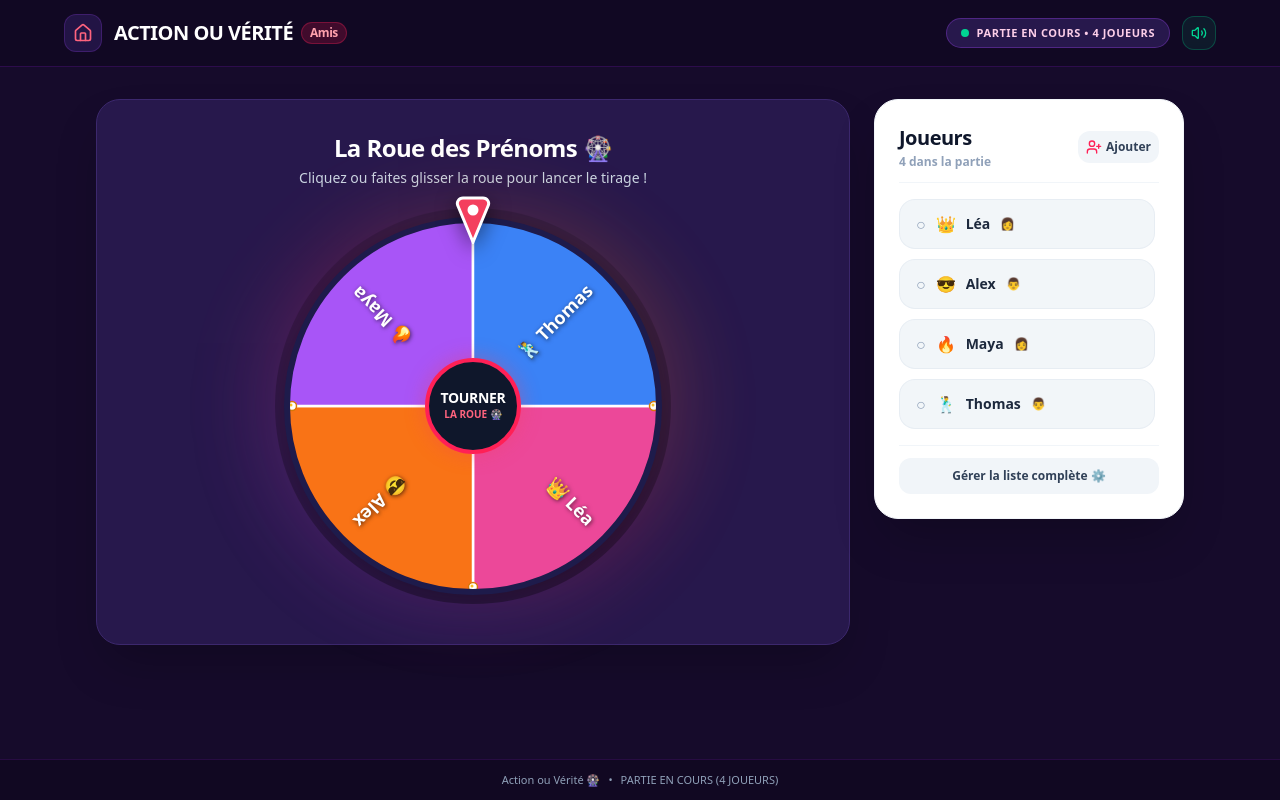
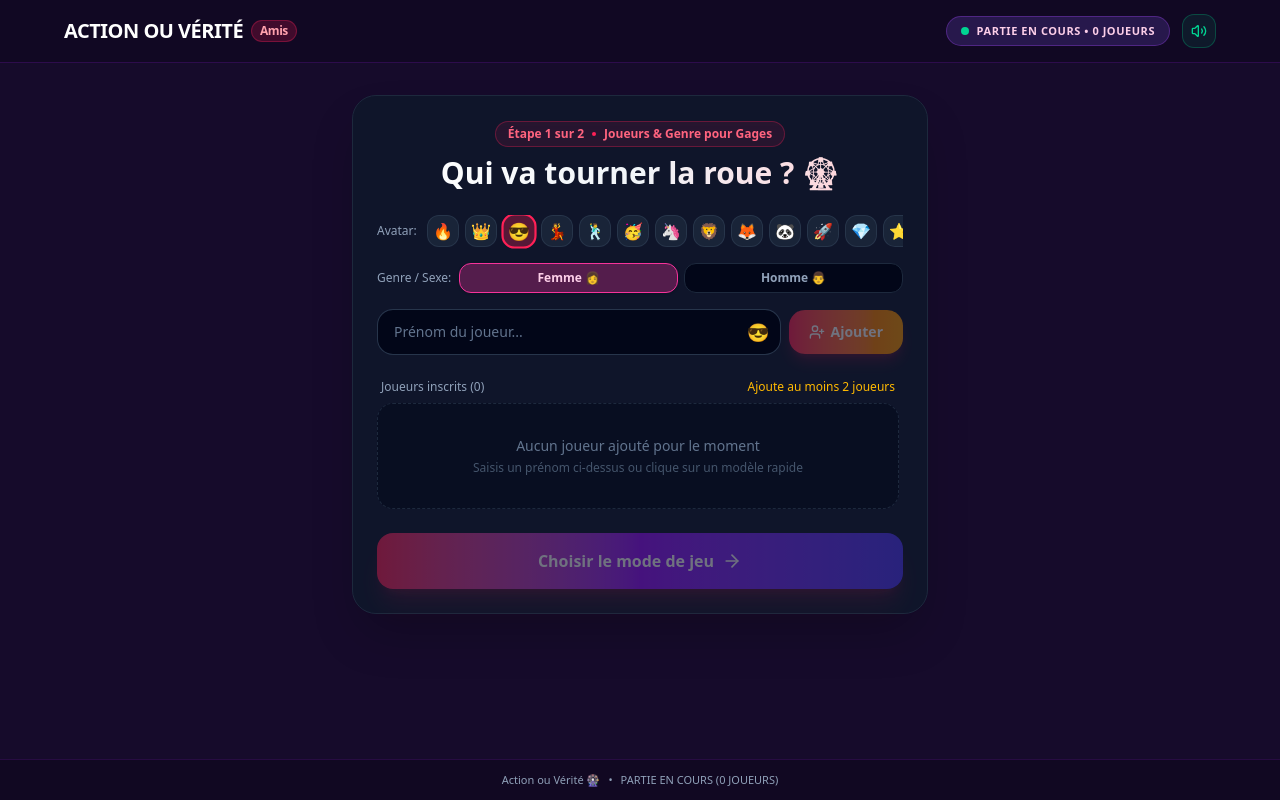
Before and after one commit to wind0009/true-or-dare, a React (Vite) app: page / in a window 1280 px wide. Built offline with nearby package versions, Linux system fonts and the light colour scheme.

Commit message:
Start game with player setup

```diff
--- a/src/App.tsx
+++ b/src/App.tsx
@@ -28,12 +28,7 @@ export default function App() {
         }
       }
     } catch (e) {}
-    return [
-      { id: 'p1', name: 'Léa', avatar: '👑', color: '#ec4899', gender: 'female', score: 0, completedTruths: 0, completedDares: 0, passedCount: 0 },
-      { id: 'p2', name: 'Alex', avatar: '😎', color: '#f97316', gender: 'male', score: 0, completedTruths: 0, completedDares: 0, passedCount: 0 },
-      { id: 'p3', name: 'Maya', avatar: '🔥', color: '#a855f7', gender: 'female', score: 0, completedTruths: 0, completedDares: 0, passedCount: 0 },
-      { id: 'p4', name: 'Thomas', avatar: '🕺', color: '#3b82f6', gender: 'male', score: 0, completedTruths: 0, completedDares: 0, passedCount: 0 },
-    ];
+    return [];
   });
 
   useEffect(() => {
@@ -47,7 +42,7 @@ export default function App() {
   const [intensity, setIntensity] = useState<IntensityLevel>('soft');
 
   // Game lifecycle state
-  const [gameState, setGameState] = useState<GameState>('SPINNING');
+  const [gameState, setGameState] = useState<GameState>('SETUP_PLAYERS');
   const [isSpinning, setIsSpinning] = useState<boolean>(false);
   const [selectedPlayer, setSelectedPlayer] = useState<Player | null>(null);
   const [currentCard, setCurrentCard] = useState<CardItem | null>(null);
@@ -107,7 +102,7 @@ export default function App() {
         players={players}
         soundEnabled={soundEnabled}
         setSoundEnabled={setSoundEnabled}
-        onGoHome={() => setGameState('SELECT_MODE')}
+        onGoHome={() => setGameState('SETUP_PLAYERS')}
       />
 
       {/* Main Grid */}
```
